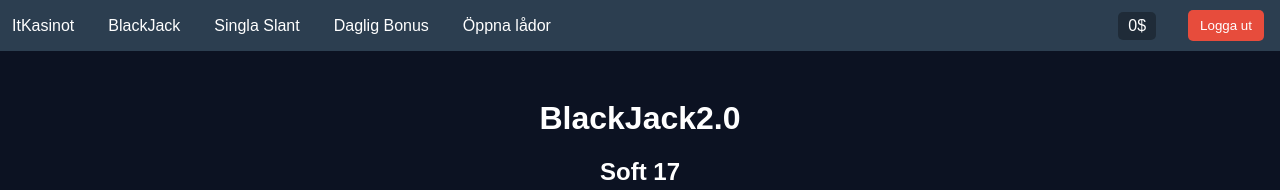
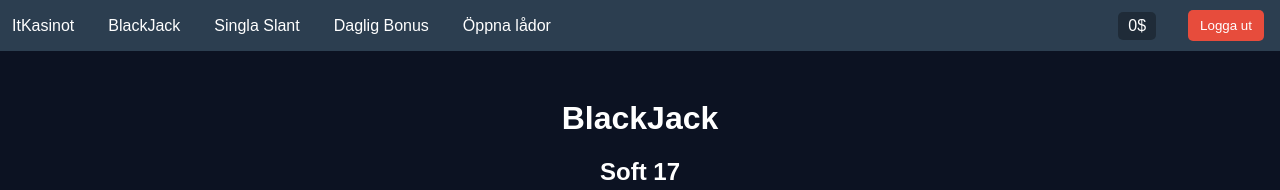
Before and after one commit to MelkerThunberg/ITkasinot, a React (Vite) app in the folder frontend/: page /blackjack in a window 1280 px wide. Shown: the top 190 px of the page. Built offline with nearby package versions, Linux system fonts and the light colour scheme; no server answers.

Commit message:
changed bj title

```diff
--- a/frontend/src/Pages/blackjack.jsx
+++ b/frontend/src/Pages/blackjack.jsx
@@ -370,7 +370,7 @@ export default function Blackjack2() {
 
   return (
     <div>
-      <h1 id="unusedh1">BlackJack2.0</h1>
+      <h1 id="unusedh1">BlackJack</h1>
       <h2 id="soft17">Soft 17</h2>
 
       <div className="content-container-blackjack">
```
